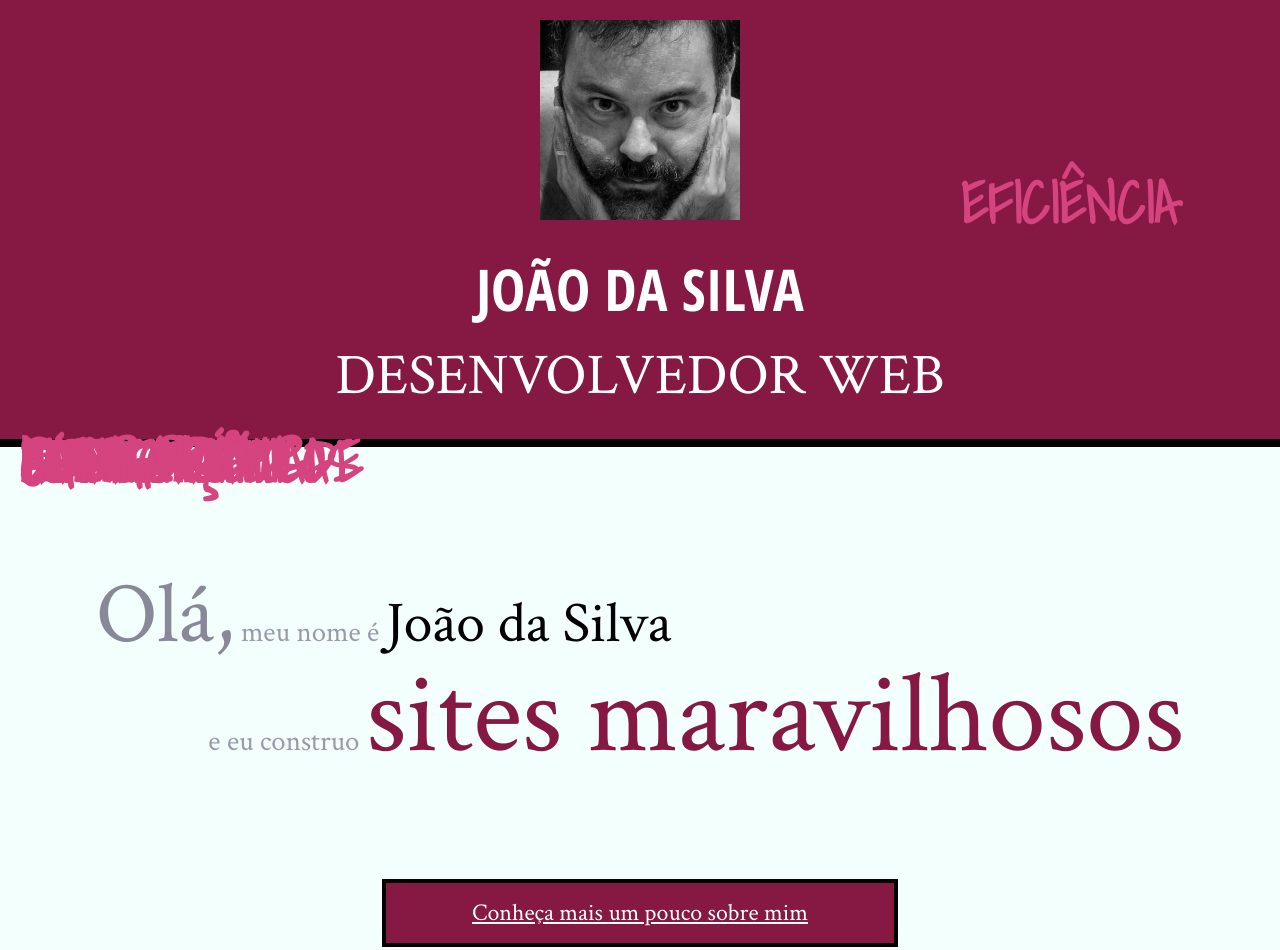
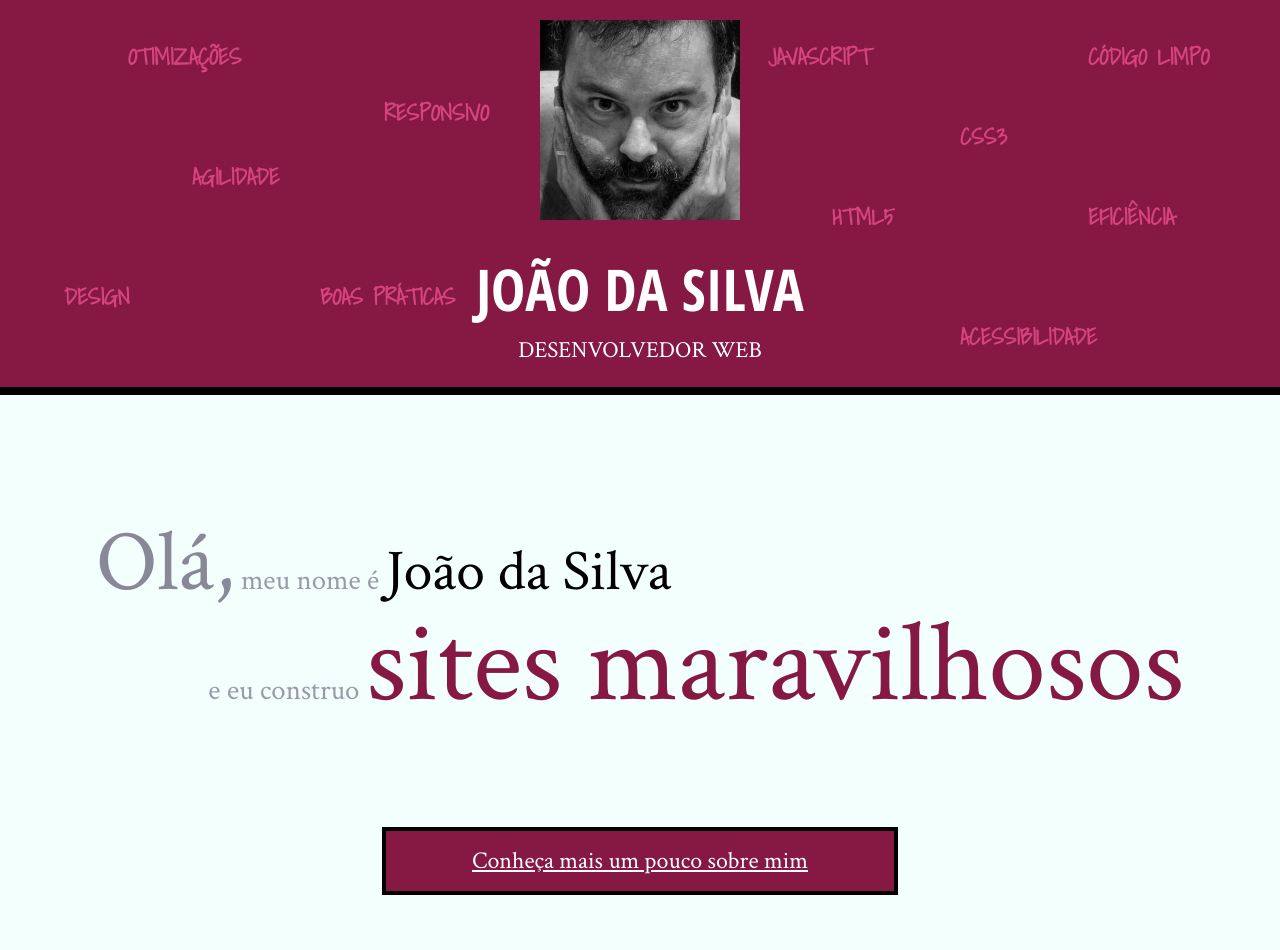
Before and after one commit to MichelleMapelli/projeto-alura, a plain HTML site: page index.html in a window 1280 px wide. Shown: the top 950 px of the page. Drawn offline with Linux system fonts and the light colour scheme.

Commit message:
organizando palavras chave

```diff
--- a/css/index.css
+++ b/css/index.css
@@ -124,14 +124,69 @@ main {
     padding: 1em;
 }
 
+.subtitulo-principal {
+    font-size: 0.4em;
+}
+
 .palavra-home {
     position: absolute;
     color: #D5447E;
     font-family: "Shadows Into Light";
     font-weight: bold;
+    font-size: 0.4em;
 }
 
 .eficiencia {
-    top: 20%;
+    top: 25%;
+    left: 85%;
+}
+
+.boas-praticas {
+    top: 35%;
+    left: 25%;
+}
+
+.codigo-limpo {
+    top: 5%;
+    left: 85%;
+}
+
+.css3 {
+    top: 15%;
     left: 75%;
 }
+
+.html5 {
+    top: 25%;
+    left: 65%;
+}
+
+.javascript {
+    top: 5%;
+    left: 60%;
+}
+
+.acessibilidade {
+    top: 40%;
+    left: 75%;
+}
+
+.responsivo {
+    top: 12%;
+    left: 30%;
+}
+
+.otimizacoes {
+    top: 5%;
+    left: 10%;
+}
+
+.agilidade {
+    top: 20%;
+    left: 15%;
+}
+
+.design {
+    top: 35%;
+    left: 5%;
+}
```
